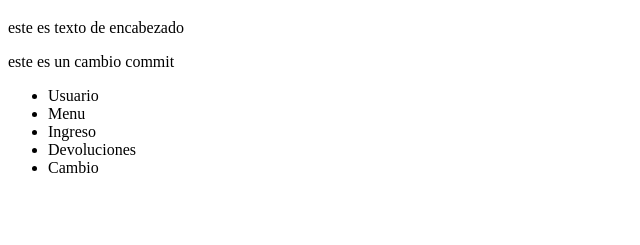
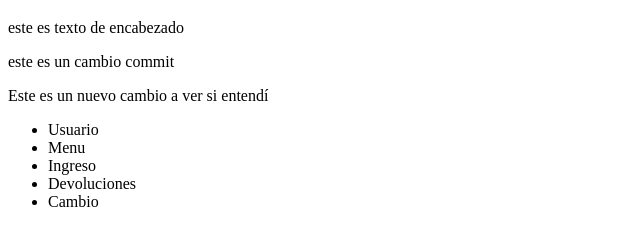
Before and after one commit to Andrestack05/new-repo, a plain HTML site: page index.html in a window 1280 px wide. Shown: the part 61-306 px from the top of the page, without its empty margins (0-640 px from the left). Drawn offline with Linux system fonts and the light colour scheme.

Commit message:
Cambio 2

```diff
--- a/index.html
+++ b/index.html
@@ -11,7 +11,7 @@
         <h1>AGREGUE UN TITULO</h1>
         <p> este es texto de encabezado</p>
         <p>este es un cambio commit</p>
-
+        <p> Este es un nuevo cambio a ver si entendí</p>
         <nav>
             <ul>
                 <li> Usuario</li>
```
